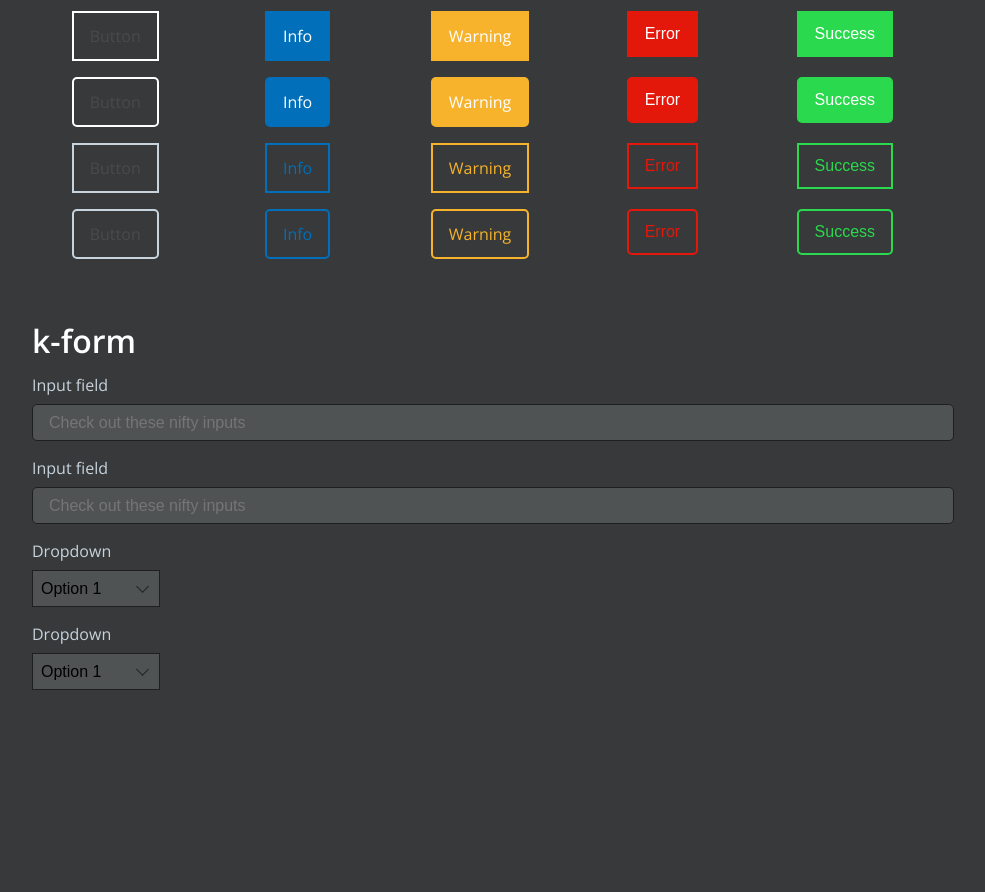
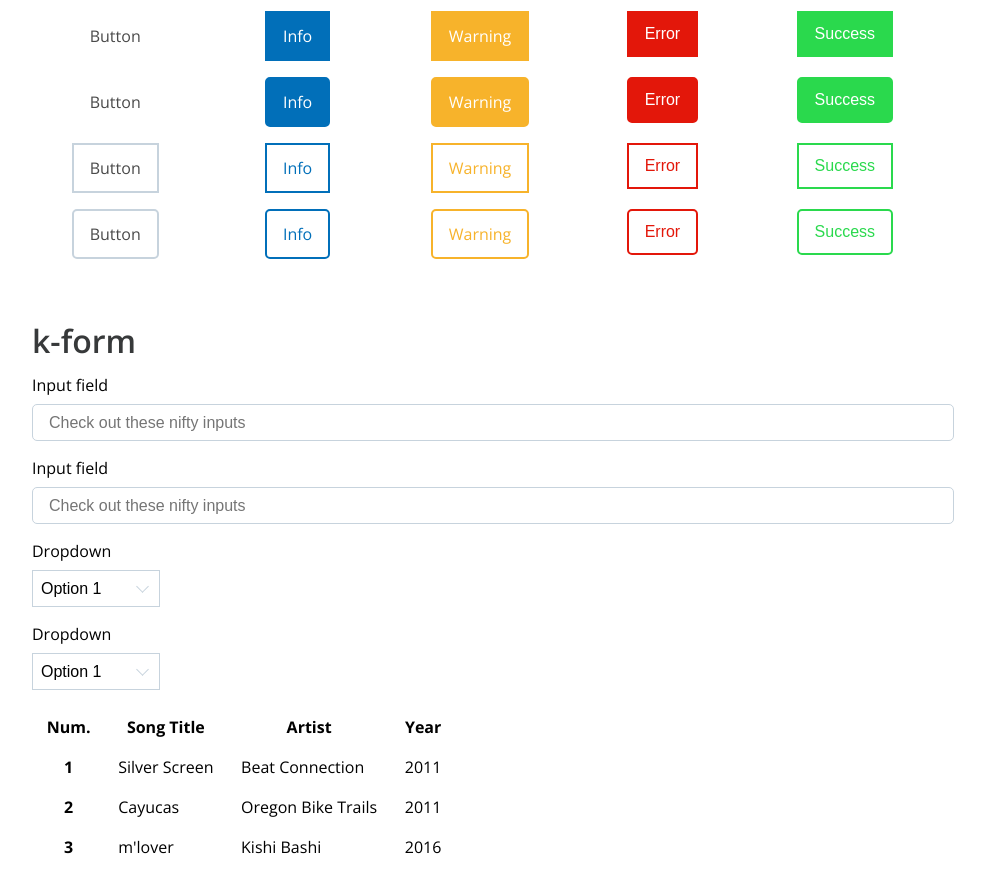
Before and after one commit to Jaredk3nt/Kent, a website: page index.html in a window 1280 px wide. Shown: the part 1264-2156 px from the top of the page, without its empty margins (160-1145 px from the left). Before the commit the page ends 2034 px from the top, so only its background shows below. Drawn offline with nearby package versions, Linux system fonts and the light colour scheme.

Commit message:
Starting #6 k-table

```diff
--- a/index.html
+++ b/index.html
@@ -19,7 +19,7 @@
     </style>
 </head>
 
-<body class="k-nightmode">
+<body class="">
     <div class="k-nav shadow dark">
         <div class="k-container">
 
@@ -243,6 +243,36 @@
                 </div>
             </div>
         </div>
+        <table class="k-table">
+            <thead>
+                <th>Num.</th>
+                <th>Song Title</th>
+                <th>Artist</th>
+                <th>Year</th>
+            </thead>
+            <tbody>
+                <tr>
+                    <th>1</th>
+                    <td>Silver Screen</td>
+                    <td>Beat Connection</td>
+                    <td>2011</td>
+                </tr>
+
+                <tr>
+                    <th>2</th>
+                    <td>Cayucas</td>
+                    <td>Oregon Bike Trails</td>
+                    <td>2011</td>
+                </tr>
+
+                <tr>
+                    <th>3</th>
+                    <td>m'lover</td>
+                    <td>Kishi Bashi</td>
+                    <td>2016</td>
+                </tr>
+            </tbody>
+        </table>
     </div>
 </body>
 </html>
--- a/kent.scss
+++ b/kent.scss
@@ -8,6 +8,7 @@
 @import "src/grid/grid";
 @import "src/navbar/navbar";
 @import "src/form/form";
+@import "src/table/table";
 
 // Night Mode
 @import "src/night/nightmode";
--- /dev/null
+++ b/src/table/table.scss
@@ -0,0 +1,12 @@
+$table-background-color: $white !default;
+$table-text-color: $text-color !default;
+$table-cell-padding: 0.5em 0.8em !default;
+
+.k-table {
+    th, td {
+        padding: $table-cell-padding;
+    }
+    td {
+
+    }
+}
```
Also changed, not shown: README.md, css/kent.css, 1 other file.
